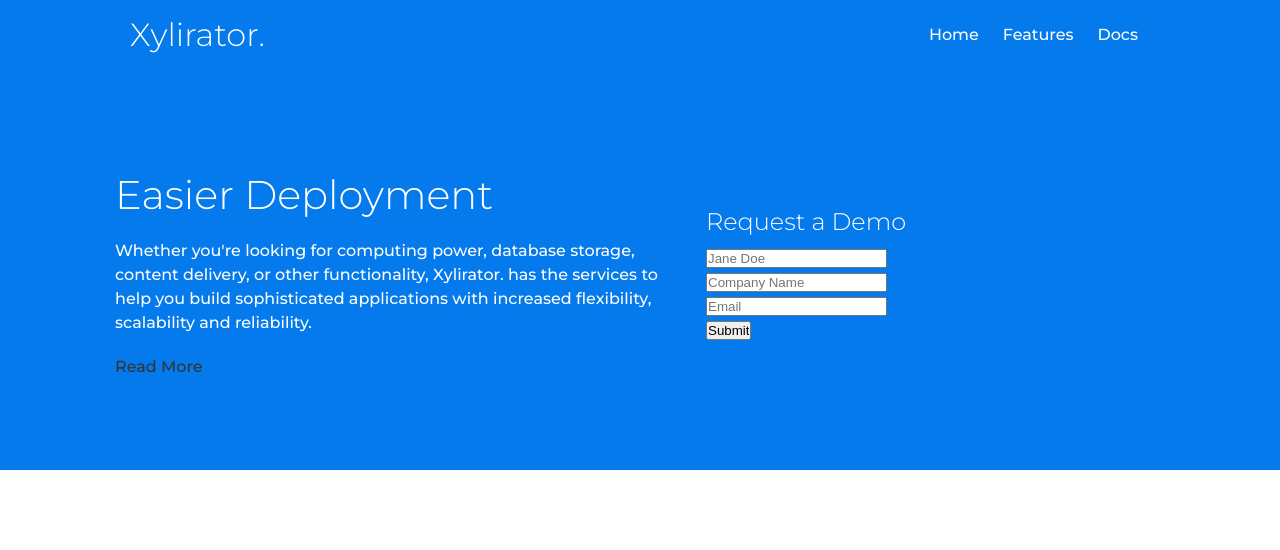
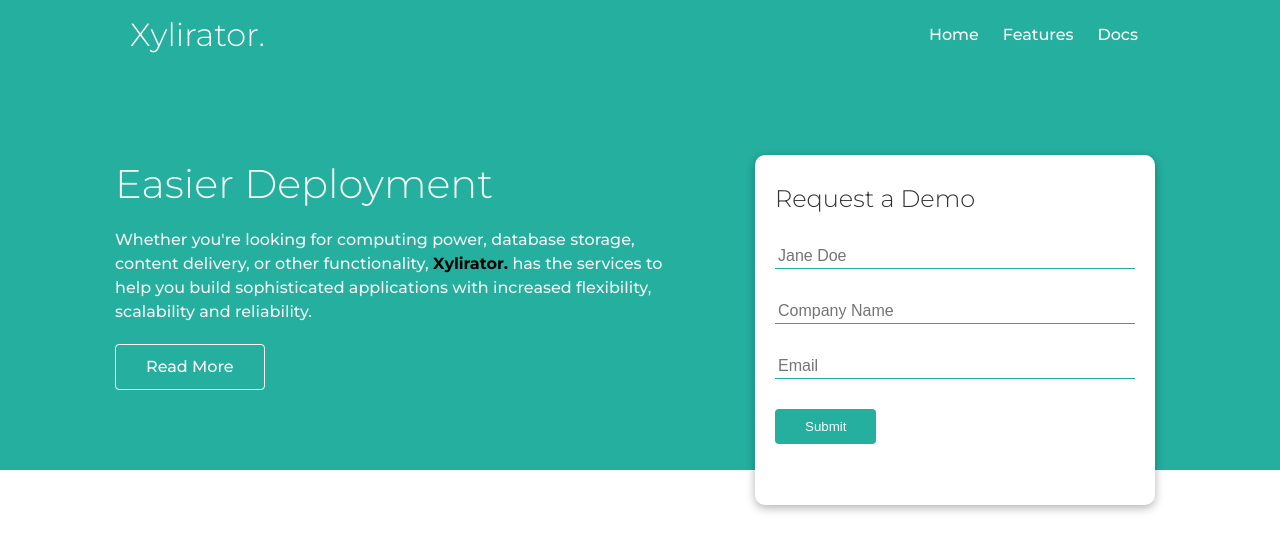
Before and after one commit to Xylirator/css-website, a plain HTML site: page index.html in a window 1280 px wide. Drawn offline with Linux system fonts and the light colour scheme.

Commit message:
finished button styling and card styling

```diff
--- a/index.html
+++ b/index.html
@@ -17,12 +17,12 @@
   <body>
     <div class="navbar">
       <div class="container flex">
-        <h1 class="logo">Xylirator.</h1>
+        <h1 class="logo transition">Xylirator.</h1>
         <nav>
           <ul>
-            <li><a href="index.html">Home</a></li>
-            <li><a href="features.html">Features</a></li>
-            <li><a href="Docs.html">Docs</a></li>
+            <li><a href="index.html" class="transition">Home</a></li>
+            <li><a href="features.html" class="transition">Features</a></li>
+            <li><a href="Docs.html" class="transition">Docs</a></li>
           </ul>
         </nav>
       </div>
@@ -34,20 +34,20 @@
           <h1>Easier Deployment</h1>
           <p>
             Whether you're looking for computing power, database storage,
-            content delivery, or other functionality, Xylirator. has the
+            content delivery, or other functionality, <span class="highlight"> Xylirator. </span> has the
             services to help you build sophisticated applications with increased
             flexibility, scalability and reliability.
           </p>
-          <a href="features.html" class="btn btn-outline">Read More</a>
+          <a href="features.html" class="btn btn__outline">Read More</a>
         </div>
 
         <div class="showcase__form card">
           <h2>Request a Demo</h2>
           <form>
-            <div class="form-control">
+            <div class="form__control">
               <input type="text" name="name" placeholder="Jane Doe" required />
             </div>
-            <div class="form-control">
+            <div class="form__control">
               <input
                 type="text"
                 name="Company"
@@ -55,13 +55,14 @@
                 required
               />
             </div>
-            <div class="form-control">
-              <input type="text" name="Email" placeholder="Email" required />
+            <div class="form__control">
+              <input type="email" name="Email" placeholder="Email" required />
             </div>
             <input type="submit" name="Send" class="btn btn__primary" />
           </form>
         </div>
       </div>
     </section>
+
   </body>
 </html>
--- a/styles.css
+++ b/styles.css
@@ -1,7 +1,7 @@
 @import url("https://fonts.googleapis.com/css2?family=Montserrat:ital,wght@0,300;0,500;0,700;1,400&display=swap");
 
 :root {
-  --primary-color: #047aed;
+  --primary-color: #24af9f;
 }
 
 * {
@@ -40,6 +40,21 @@ img {
   width: 100%;
 }
 
+.highlight {
+  color: black;
+  font-weight: bold;
+}
+
+.transition {
+  transition: 500ms;
+  transition-timing-function: ease;
+}
+
+.transition:hover {
+  color: black;
+  font-weight: 700;
+}
+
 /* Navbar */
 
 .navbar {
@@ -59,7 +74,7 @@ img {
 }
 
 .navbar a:hover {
-  border-bottom: 2px solid #fff;
+  border-bottom: 2px solid rgb(7, 4, 4);
 }
 
 .navbar .flex {
@@ -71,7 +86,7 @@ img {
 .showcase {
   height: 400px;
   background-color: var(--primary-color);
-  color: #fff;
+  color: rgb(245, 245, 245);
   position: relative;
 }
 
@@ -84,12 +99,67 @@ img {
 }
 
 .showcase .grid {
+  overflow: visible;
   grid-template-columns: 55% 45%;
   gap: 30px;
-  overflow: hidden;
+}
+
+.showcase__form {
+  position: relative;
+  top: 60px;
+  height: 350px;
+  width: 400px;
+  padding: 40px;
+  z-index: 1000;
+  justify-self: flex-end;
+}
+
+.showcase__form .form__control {
+  margin: 30px 0;
+}
+
+.showcase__form input[type="text"],
+.showcase__form input[type="email"] {
+  border: 0;
+  border-bottom: 1px solid var(--primary-color);
+  width: 100%;
+  padding: 3px;
+  font-size: 16px;
+}
+.showcase__form input:focus {
+  outline: n;
 }
 
 /* Generic */
+
+.card {
+  background-color: #fff;
+  color: #333;
+  border-radius: 10px;
+  box-shadow: 0 3px 10px rgba(0, 0, 0, 0.3);
+  padding: 20px;
+  margin: 10px;
+}
+
+.btn {
+  display: inline-block;
+  padding: 10px 30px;
+  cursor: pointer;
+  background: var(--primary-color);
+  color: #fff;
+  border: none;
+  border-radius: 4px;
+  transition: all 200ms ease;
+}
+
+.btn__outline {
+  background-color: transparent;
+  border: 1px #fff solid;
+}
+
+.btn:hover {
+  transform: scale(0.98);
+}
 
 .container {
   max-width: 1100px;
```
